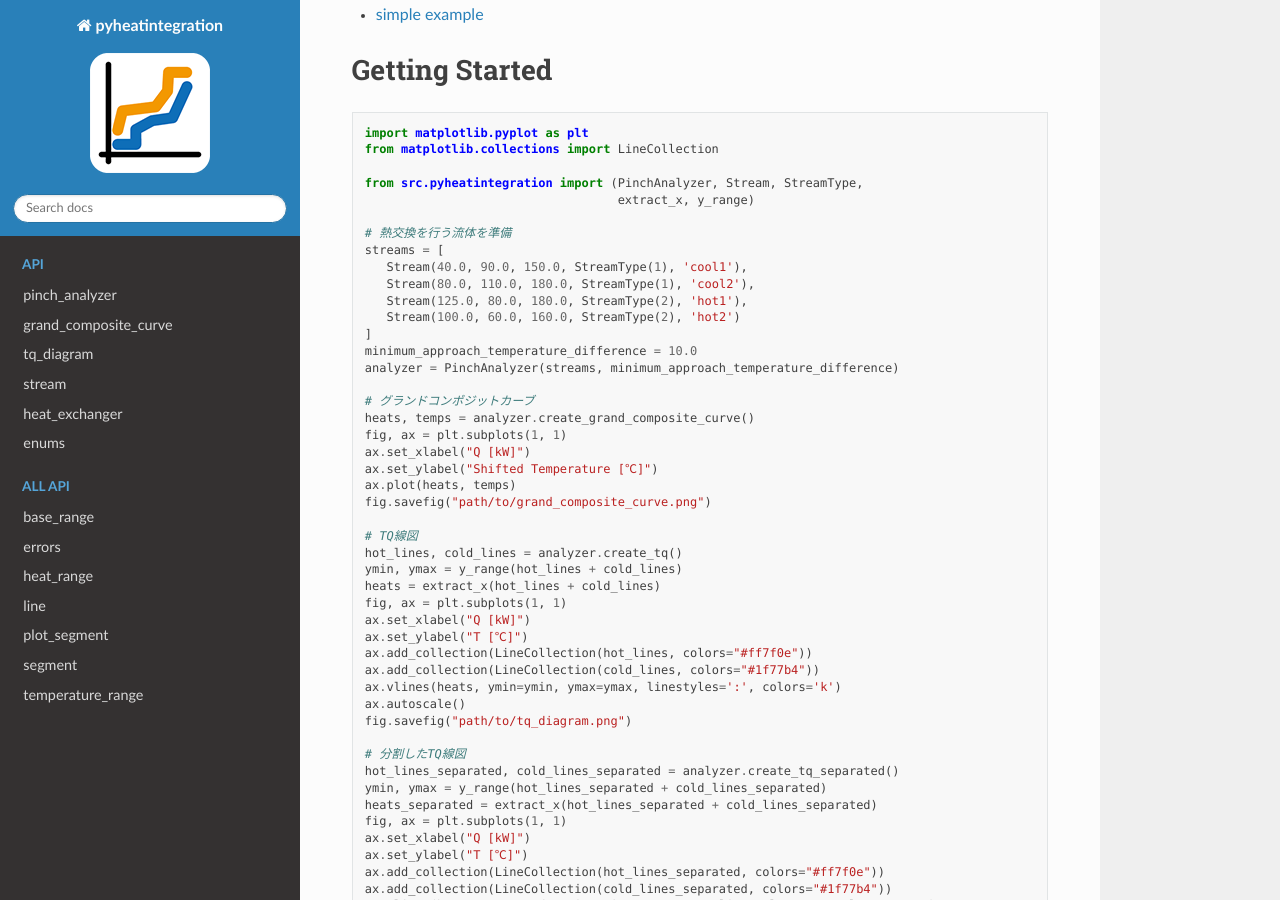
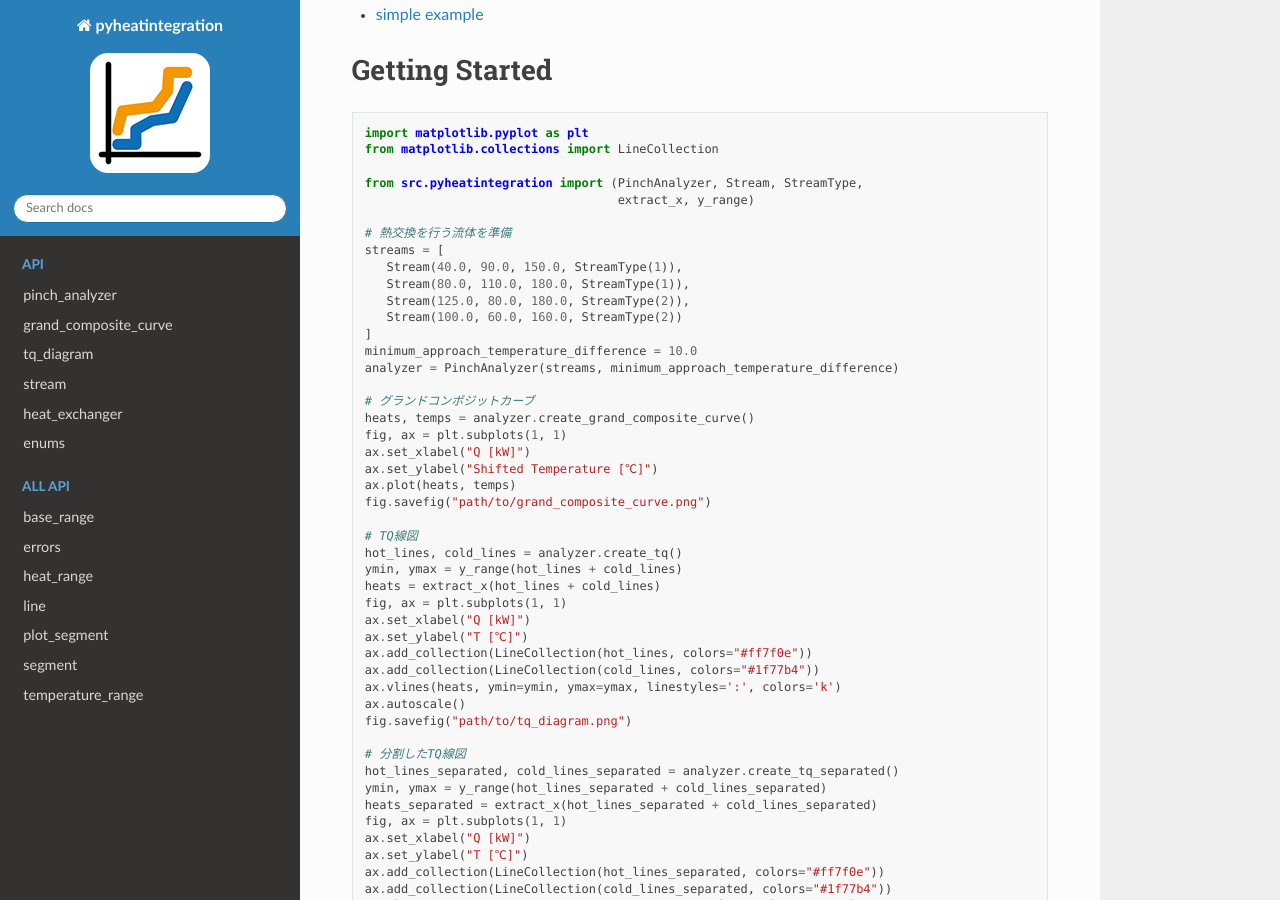
Before and after one commit to tarao1006/pyheatintegration, a Sphinx documentation site: the page built from docs/index.rst, in a window 1280 px wide and 900 px high, scrolled down 442 px. Built offline with Sphinx 7.4.7 and the Read the Docs theme 2.0.0, drawn with Linux system fonts in a browser that asks for light colours; some of the changed text lies outside the part shown.

Commit message:
Revert "Feature/stream"

```diff
--- a/docs/index.rst
+++ b/docs/index.rst
@@ -29,10 +29,10 @@ Getting Started
 
    # 熱交換を行う流体を準備
    streams = [
-      Stream(40.0, 90.0, 150.0, StreamType(1), 'cool1'),
-      Stream(80.0, 110.0, 180.0, StreamType(1), 'cool2'),
-      Stream(125.0, 80.0, 180.0, StreamType(2), 'hot1'),
-      Stream(100.0, 60.0, 160.0, StreamType(2), 'hot2')
+      Stream(40.0, 90.0, 150.0, StreamType(1)),
+      Stream(80.0, 110.0, 180.0, StreamType(1)),
+      Stream(125.0, 80.0, 180.0, StreamType(2)),
+      Stream(100.0, 60.0, 160.0, StreamType(2))
    ]
    minimum_approach_temperature_difference = 10.0
    analyzer = PinchAnalyzer(streams, minimum_approach_temperature_difference)
@@ -132,15 +132,15 @@ Details
 .. code-block:: python
 
    streams = [
-      Stream(40.0, 90.0, 150.0, StreamType(1), 'cool1'),
-      Stream(80.0, 110.0, 180.0, StreamType(1), 'cool2'),
-      Stream(125.0, 80.0, 180.0, StreamType(2), 'hot1'),
-      Stream(100.0, 60.0, 160.0, StreamType(2), 'hot2')
+      Stream(40.0, 90.0, 150.0, StreamType(1)),
+      Stream(80.0, 110.0, 180.0, StreamType(1)),
+      Stream(125.0, 80.0, 180.0, StreamType(2)),
+      Stream(100.0, 60.0, 160.0, StreamType(2))
    ]
 
 ``Stream`` のコンストラクタ:
 
-.. py:class:: Stream(input_temperature: float, output_temperature: float, heat_flow: float, type_: StreamType, cost: float = 0.0, id_: str = '')
+.. py:class:: Stream(input_temperature: float, output_temperature: float, heat_flow: float, type_: StreamType, cost: float = 0.0)
 
 .. code-block:: python
 
```
Also changed, not shown: 5 other files.
